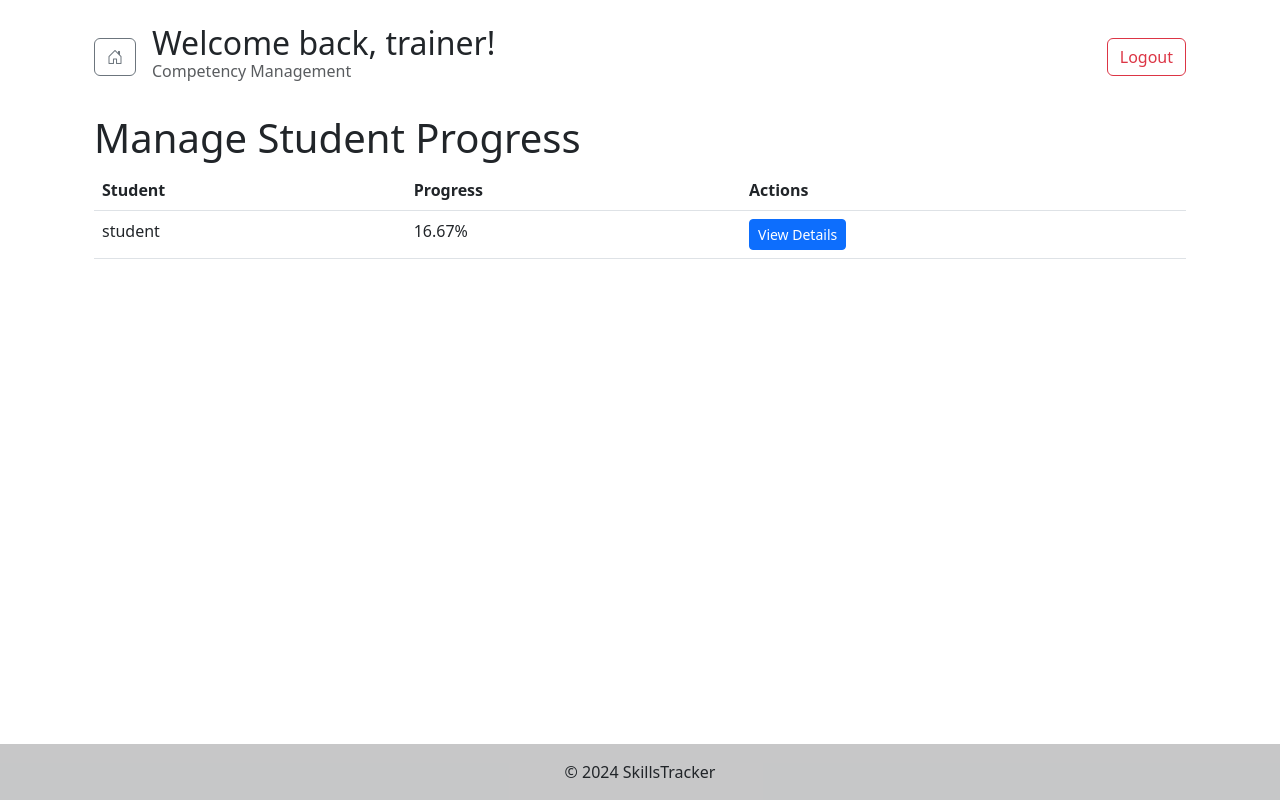
After one commit to techcodedu/skillstrackerv2, a Flask app: page /manage_student_progress in a window 1280 px wide. The commit adds this page. Run offline with Flask 3, Linux system fonts and the light colour scheme; a user stored in the database is signed in; data comes from the database, SQL or seed files in the repository; some libraries are stand-ins or nearby versions.

Commit message:
updated again

```diff
--- a/appfolder/routes.py
+++ b/appfolder/routes.py
@@ -228,6 +228,30 @@ def get_learning_outcome_details(outcome_id):
     else:
         return jsonify({'error': 'Learning outcome not found'}), 404
 
+# leaerning outcome progress report
+@app.route('/manage_student_progress')
+def manage_student_progress():
+    if not session.get('logged_in') or session.get('role') != 'trainer':
+        return redirect(url_for('login'))
+
+    cur = mysql.connection.cursor()
+    cur.execute("""
+        SELECT users.user_id, users.username,
+        (SELECT COUNT(*) FROM progress
+         WHERE progress.user_id = users.user_id AND progress.status = 'completed') AS completed_outcomes,
+        (SELECT COUNT(*) FROM learning_outcomes) AS total_outcomes
+        FROM users WHERE role = 'student'
+    """)
+    students = cur.fetchall()
+    for student in students:
+        if student['total_outcomes'] > 0:
+            student['progress_percentage'] = (student['completed_outcomes'] / student['total_outcomes']) * 100
+        else:
+            student['progress_percentage'] = 0
+    cur.close()
+
+    return render_template('manage_student_progress.html', students=students)
+
 # student
 @app.route('/student_dashboard')
 def student_dashboard():
--- /dev/null
+++ b/appfolder/templates/manage_student_progress.html
@@ -0,0 +1,51 @@
+{% extends "layout.html" %}
+
+{% block title %}Manage Student Progress{% endblock %}
+
+{% block content %}
+<div class="container mt-4">
+    <div class="d-flex flex-row justify-content-between align-items-center mb-4">
+        <div class="d-flex align-items-center">
+            <!-- Home icon with link to trainers dashboard -->
+            <a href="/trainer_dashboard" class="btn btn-outline-secondary me-3" title="Home">
+                <i class="bi bi-house-door"></i>
+            </a>
+            <div class="d-flex flex-column">
+                <h2 class="mb-0">Welcome back, {{ session['username'] }}!</h2>
+                <h6 class="text-muted">Competency Management</h6>
+            </div>
+        </div>
+        <a href="{{ url_for('logout') }}" class="btn btn-outline-danger">Logout</a>
+    </div>
+    <h1>Manage Student Progress</h1>
+    <table class="table">
+        <thead>
+            <tr>
+                <th>Student</th>
+                <th>Progress</th>
+                <th>Actions</th>
+            </tr>
+        </thead>
+        <tbody>
+            {% for student in students %}
+            <tr>
+                <td>{{ student.username }}</td>
+                <td>{{ student.progress_percentage|round(2) }}%</td>
+                <td>
+                    <!-- Button to trigger modal for viewing and updating learning outcomes -->
+                    <button type="button" class="btn btn-primary btn-sm" data-bs-toggle="modal"
+                        data-bs-target="#learningOutcomesModal-{{ student.user_id }}">
+                        View Details
+                    </button>
+                </td>
+            </tr>
+            {% endfor %}
+        </tbody>
+    </table>
+</div>
+<!-- Include modals for each student for learning outcomes -->
+{% for student in students %}
+{% include 'modals/student_learning_outcomes_modal.html' %}
+{% endfor %}
+
+{% endblock %}
--- /dev/null
+++ b/appfolder/templates/modals/student_learning_outcomes_modal.html
@@ -0,0 +1,57 @@
+<!-- student_learning_outcomes_modal.html -->
+<div class="modal fade" id="learningOutcomesModal-{{ student.user_id }}" tabindex="-1"
+    aria-labelledby="learningOutcomesModalLabel-{{ student.user_id }}" aria-hidden="true">
+    <div class="modal-dialog modal-lg">
+        <div class="modal-content">
+            <div class="modal-header">
+                <h5 class="modal-title" id="learningOutcomesModalLabel-{{ student.user_id }}">{{ student.username }}'s
+                    Learning Outcomes</h5>
+                <button type="button" class="btn-close" data-bs-dismiss="modal" aria-label="Close"></button>
+            </div>
+            <div class="modal-body">
+                <form id="updateLearningOutcomesForm-{{ student.user_id }}">
+                    <table class="table">
+                        <thead>
+                            <tr>
+                                <th scope="col">Outcome</th>
+                                <th scope="col">Status</th>
+                                <th scope="col">Action</th>
+                            </tr>
+                        </thead>
+                        <tbody>
+                            {% for outcome in student.learning_outcomes %}
+                            <tr>
+                                <td>{{ outcome.description }}</td>
+                                <td>
+                                    <!-- Display the current status of each outcome -->
+                                    {{ outcome.status | capitalize }}
+                                </td>
+                                <td>
+                                    <!-- Add checkbox or button to update the status -->
+                                    <div class="form-check">
+                                        <input class="form-check-input" type="checkbox" value="{{ outcome.outcome_id }}"
+                                            id="outcomeCheck-{{ outcome.outcome_id }}" {% if outcome.status=='completed'
+                                            %}checked{% endif %}
+                                            onchange="updateOutcomeStatus('{{ student.user_id }}', '{{ outcome.outcome_id }}', this.checked);">
+                                        <label class="form-check-label" for="outcomeCheck-{{ outcome.outcome_id }}">
+                                            Mark as Completed
+                                        </label>
+                                    </div>
+                                </td>
+                            </tr>
+                            {% else %}
+                            <tr>
+                                <td colspan="3">No learning outcomes assigned yet.</td>
+                            </tr>
+                            {% endfor %}
+                        </tbody>
+                    </table>
+                </form>
+            </div>
+            <div class="modal-footer">
+                <button type="button" class="btn btn-secondary" data-bs-dismiss="modal">Close</button>
+                <!-- Add any additional buttons here -->
+            </div>
+        </div>
+    </div>
+</div>
--- a/appfolder/templates/trainer_dashaboard.html
+++ b/appfolder/templates/trainer_dashaboard.html
@@ -16,7 +16,7 @@ endblock %} {% block content %}
         <div class="card-header">Student Progress</div>
         <div class="card-body">
           <p>View and manage the progress of your students.</p>
-          <a href="#" class="btn btn-primary">Manage Progress</a>
+          <a href="/manage_student_progress" class="btn btn-primary">Manage Progress</a>
         </div>
       </div>
     </div>
```
Also changed, not shown: appfolder/templates/competency_management.html (+9 -3 lines).
